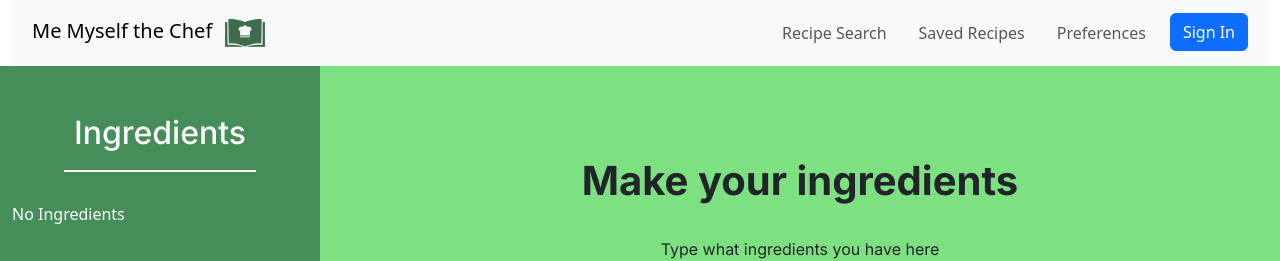
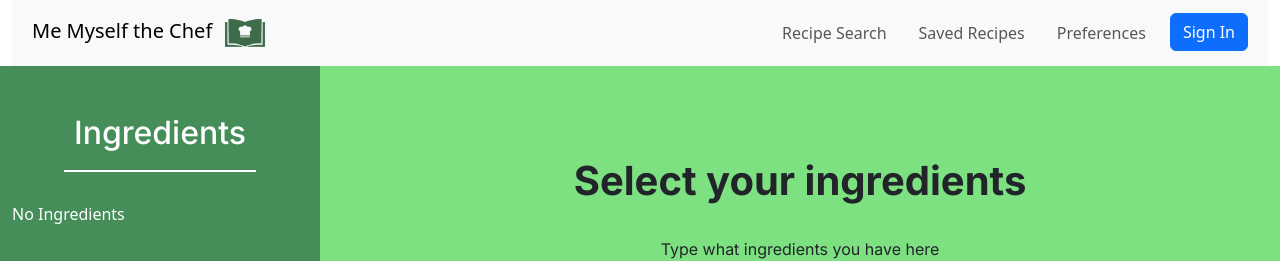
Before and after one commit to Monash-FIT3170/Me-Myself-the-Chef, a React (Create React App) app in the folder frontend/: page /ingredients in a window 1280 px wide. Shown: the top 261 px of the page. Built offline with nearby package versions, Linux system fonts and the light colour scheme; a web font is replaced by a local one.

Commit message:
changed heading to improve ability

```diff
--- a/frontend/src/components/IngredientSearch.js
+++ b/frontend/src/components/IngredientSearch.js
@@ -17,7 +17,7 @@ function IngredientSearch({addIngredient}) {
             <div className="container">
 
                 <div className="row search_section">
-                    <h1 className="heading">Make your ingredients</h1>
+                    <h1 className="heading">Select your ingredients</h1>
                 </div>
 
                 <div className="row mt-4">
```
